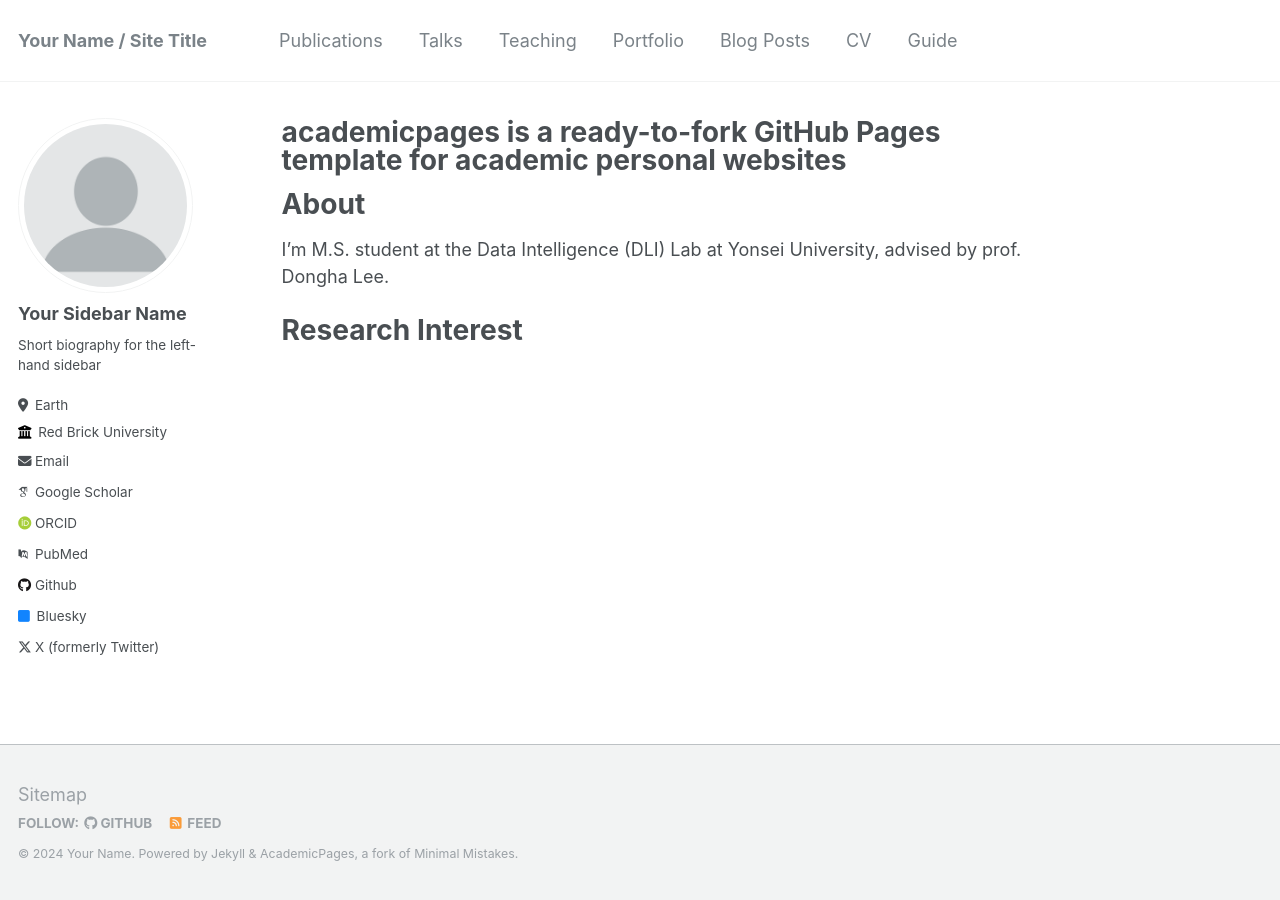
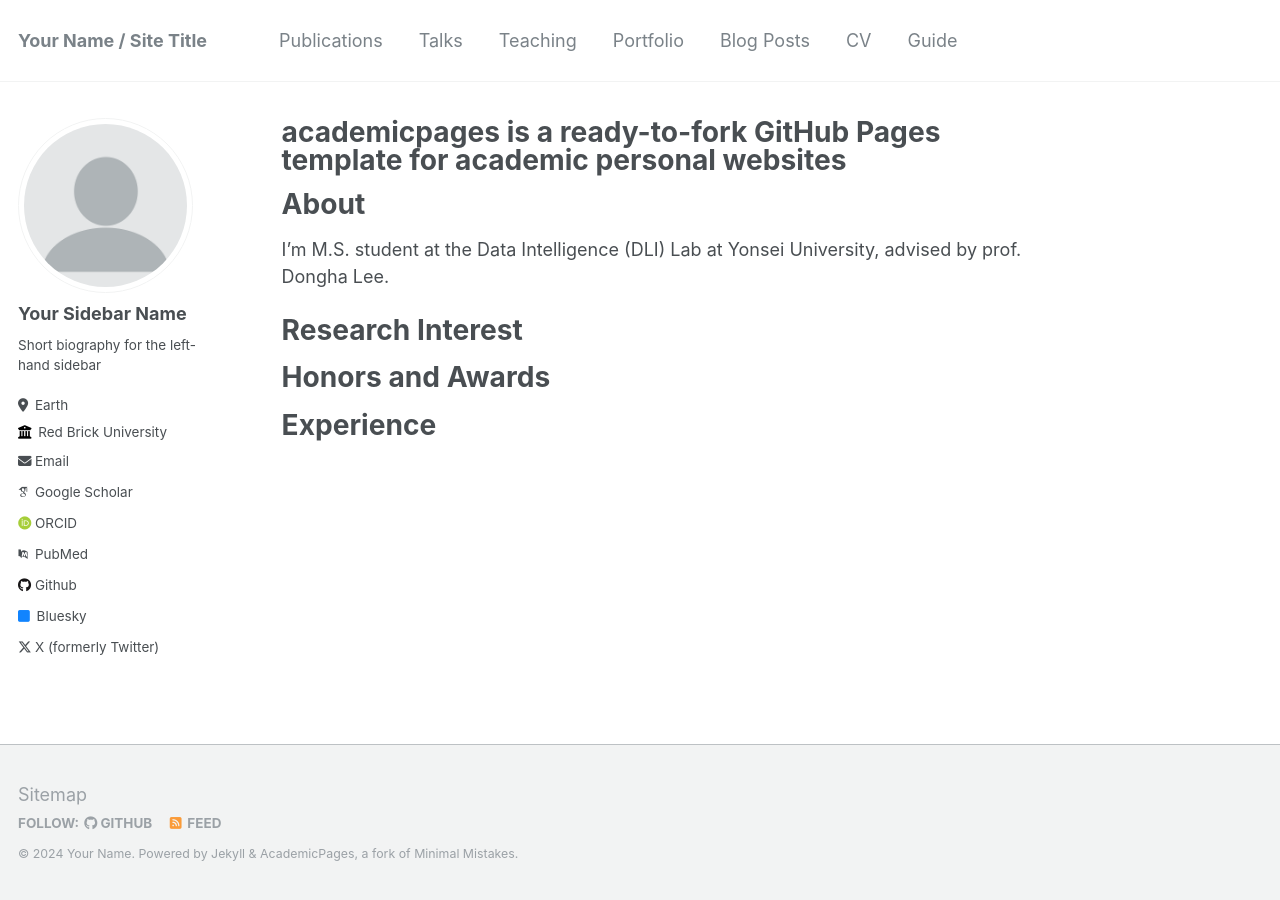
Before and after one commit to tommyEzreal/tommyEzreal.github.io, a Jekyll site: the page built from _pages/about.md, in a window 1280 px wide. Built offline with Jekyll 4.4.1, drawn with Linux system fonts in a browser that asks for light colours; some web fonts are replaced.

Commit message:
Update about.md

```diff
--- a/_pages/about.md
+++ b/_pages/about.md
@@ -13,3 +13,9 @@ I'm M.S. student at the Data Intelligence (DLI) Lab at Yonsei University, advise
 
 Research Interest
 ======
+
+Honors and Awards
+======
+
+Experience
+======
```
